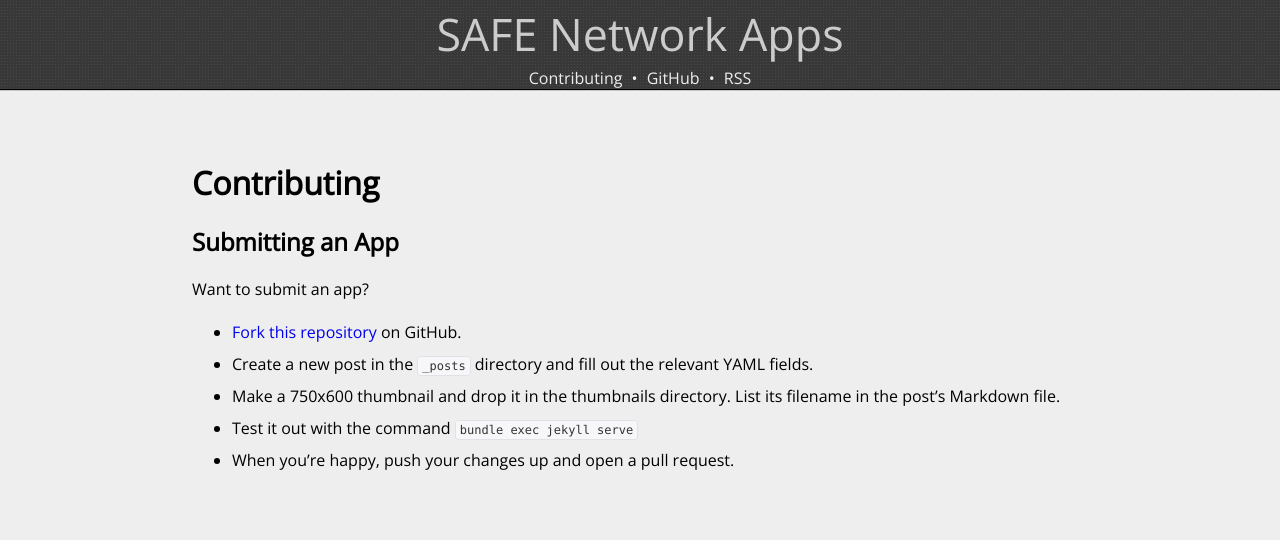
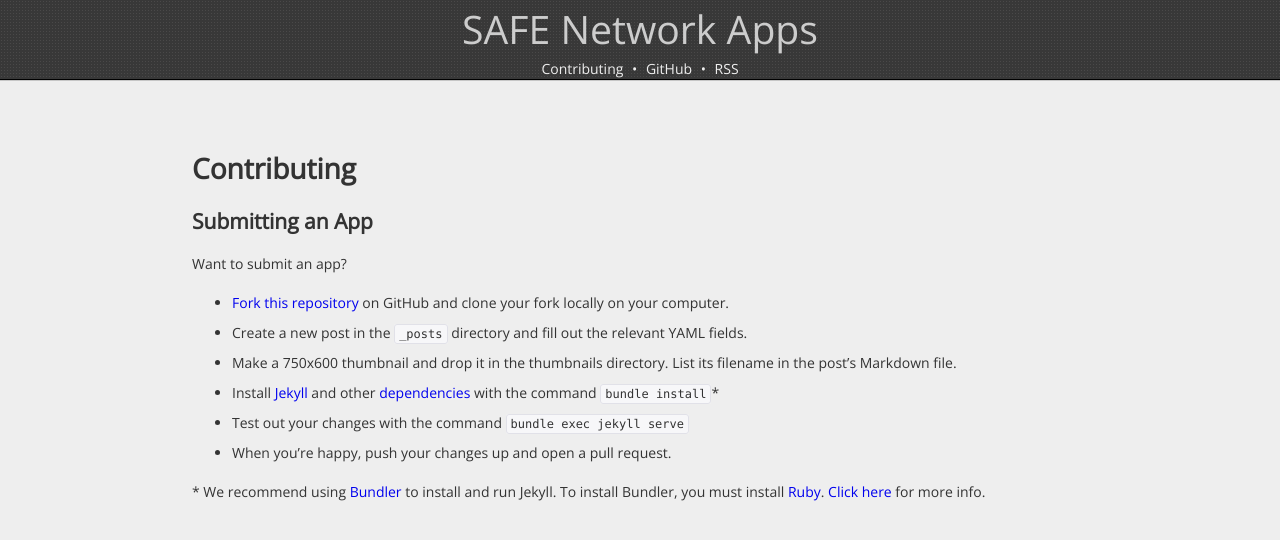
Before and after one commit to safenetwork/apps.safenetwork.org, a Jekyll site: the page built from pages/contributing.md, in a window 1280 px wide. Shown: the top 540 px of the page. Built offline with Jekyll 4.4.1, drawn with Linux system fonts in a browser that asks for light colours; nearby versions of some CDN libraries; a style sheet for code colours, icons or effects is not loaded.

Commit message:
improve instructions for installing jekyll

```diff
--- a/_layouts/default.html
+++ b/_layouts/default.html
@@ -17,7 +17,6 @@
     <meta property="og:description" content="{{ site.description }}">
     <meta property="og:url" content="{{ page.url | replace: 'index.html', '' | prepend: site.baseurl | prepend: site.url }}">
 
-    <link href="//netdna.bootstrapcdn.com/bootstrap/3.0.0/css/bootstrap-glyphicons.css" rel="stylesheet">
     <link href="//maxcdn.bootstrapcdn.com/font-awesome/4.6.3/css/font-awesome.min.css" rel="stylesheet">
     <link href="//fonts.googleapis.com/css?family=Open+Sans" rel="stylesheet">
     <link href="{{ '/assets/app.css' | prepend: site.baseurl }}" rel="stylesheet">
--- a/_layouts/post.html
+++ b/_layouts/post.html
@@ -57,9 +57,9 @@
     </nav>
   </section>
   <div class="chevrons">
-    <i class="glyphicon glyphicon-chevron-left"
+    <i class="fa fa-chevron-left"
        onclick="previous('{{ page.title }}')"></i>
-    <i class="glyphicon glyphicon-chevron-right"
+    <i class="fa fa-chevron-right"
        onclick="next('{{ page.title }}')"></i>
   </div>
   <hr />
--- a/assets/_sass/_base.scss
+++ b/assets/_sass/_base.scss
@@ -2,11 +2,18 @@
 button, textarea, a:focus { outline: none; }
 li { padding: 5px 0; }
 main { margin: 25px 0; }
-hr { border-top-color: #ccc; }
+hr { margin-top: 20px; margin-bottom: 20px; border: 0; border-top: 1px solid #ccc; }
+
+*,*:before,*:after { box-sizing:border-box; }
 
 body {
   background: #eee;
   font-family: 'Open Sans', sans-serif;
+  font-size:14px;
+  line-height:1.428571429;
+  color:#333333;
 }
 
 .page { padding: 25px 15% }
+
+img { vertical-align:middle; }
--- a/assets/_sass/_post.scss
+++ b/assets/_sass/_post.scss
@@ -29,7 +29,7 @@
     font-size: 1.3em;
     margin: 15px 0 -15px;
   }
-  .glyphicon-chevron-left,
-  .glyphicon-chevron-right { cursor: pointer; }
-  .glyphicon-chevron-right { float: right; }
+  .fa-chevron-left,
+  .fa-chevron-right { cursor: pointer; }
+  .fa-chevron-right { float: right; }
 }
--- a/pages/contributing.md
+++ b/pages/contributing.md
@@ -8,10 +8,12 @@
 
 Want to submit an app?
 
-- [Fork this repository]({{ site.github }}/fork) on GitHub.
+- [Fork this repository]({{ site.github }}/fork) on GitHub and clone your fork locally on your computer.
 - Create a new post in the `_posts` directory and fill out the relevant
   YAML fields.
-- Make a 750x600 thumbnail and drop it in the thumbnails directory.
-  List its filename in the post's Markdown file.
-- Test it out with the command `bundle exec jekyll serve`
+- Make a 750x600 thumbnail and drop it in the thumbnails directory. List its filename in the post's Markdown file.
+- Install [Jekyll](http://jekyllrb.com/) and other [dependencies](https://pages.github.com/versions/) with the command `bundle install`*
+- Test out your changes with the command `bundle exec jekyll serve`
 - When you're happy, push your changes up and open a pull request.
+
+\* We recommend using [Bundler](http://bundler.io/) to install and run Jekyll. To install Bundler, you must install [Ruby](https://www.ruby-lang.org/en/). [Click here](https://help.github.com/articles/setting-up-your-github-pages-site-locally-with-jekyll/#requirements) for more info.
```
Also changed, not shown: README.md.
